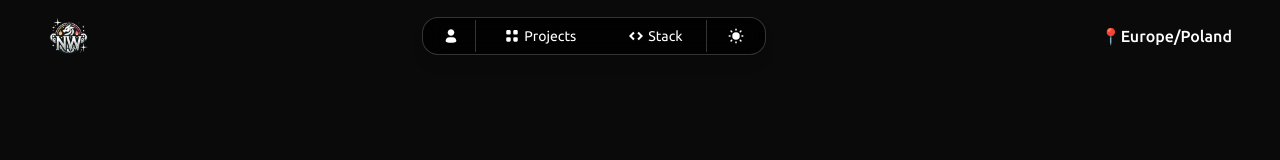
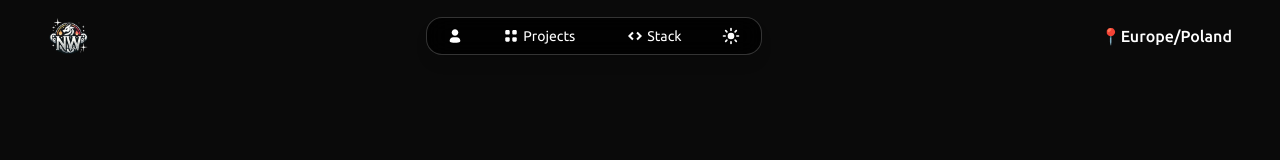
Before and after one commit to NeckitWin/neckitwin.github.io, a React (Vite) app: page /stack in a window 1280 px wide. Shown: the top 160 px of the page. Built offline with nearby package versions, Linux system fonts and the light colour scheme.

Commit message:
refactor: styles and repeat code

```diff
--- a/package.json
+++ b/package.json
@@ -1,7 +1,7 @@
 {
   "name": "neckitwin",
   "private": true,
-  "version": "0.0.0",
+  "version": "1.0.0",
   "homepage": "https://neckitwin.github.io/",
   "type": "module",
   "scripts": {
--- a/src/components/darkModeButton.tsx
+++ b/src/components/darkModeButton.tsx
@@ -14,7 +14,7 @@ const DarkModeButton = () => {
     }, [isDark]);
 
     return (
-        <button className="h-4.5 w-4.5 active:rotate-90 transition cursor-pointer" onClick={() => setIsDark(!isDark)}>{isDark ? <MoonIcon className="fill-black stroke-black" /> : <SunIcon className="fill-white stroke-white" />}</button>
+        <button className="h-5 w-5 active:rotate-90 transition cursor-pointer" onClick={() => setIsDark(!isDark)}>{isDark ? <MoonIcon className="fill-black stroke-black" /> : <SunIcon className="fill-white stroke-white" />}</button>
     )
 }
 
--- a/src/modules/header.tsx
+++ b/src/modules/header.tsx
@@ -1,28 +1,29 @@
+import { Link } from "react-router";
 import DarkModeButton from "../components/darkModeButton";
 import { content } from "../lib/constants/content";
 import DevIcon from "../ui/icons/devIcon";
 import MenuIcon from "../ui/icons/menuIcon";
 import ProfileIcon from "../ui/icons/profileIcon";
 
+const routes = [
+    { path: "/projects", icon: <MenuIcon className="fill-white dark:fill-black h-4 w-4" />, label: content.navigation.projects },
+    { path: "/stack", icon: <DevIcon className="fill-white dark:fill-black h-4 w-4" />, label: content.navigation.stack },
+]
+
 const Header = () => {
     return (
         <header className="w-full text-white dark:text-black flex flex-row justify-between items-center sticky py-4 px-12">
             <img src="neckitwin.png" alt="logo" className="h-10 w-10" />
-            <nav className="bg-black/80 dark:bg-white/80 border border-white/20 dark:border-black/20 backdrop-blur-md rounded-2xl py-0.5 px-1 shadow-lg">
-                <ul className="flex items-center divide-x dark:divide-black/20 divide-white/20 gap-1">
-                    <li>
-                        <button className="py-2 px-4 cursor-pointer rounded-xl dark:hover:bg-black/5 hover:bg-white/20">
-                            <ProfileIcon className="h-4 w-4 fill-white dark:fill-black" />
-                        </button>
-                    </li>
-                    <li>
-                        <ul className="flex items-center gap-1">
-                            <li className="py-1.5 px-6 cursor-pointer rounded-xl dark:hover:bg-black/5 hover:bg-white/20 text-sm flex gap-1 items-center"><MenuIcon className="fill-white h-4 w-4" /><span>{content.navigation.projects}</span></li>
-                            <li className="py-1.5 px-6 cursor-pointer rounded-xl dark:hover:bg-black/5 hover:bg-white/20 text-sm flex gap-1 items-center"><DevIcon className="fill-white h-4 w-4" /><span>{content.navigation.stack}</span></li>
-                        </ul>
-                    </li>
-                    <li className="flex items-center py-1.5 px-4 rounded-xl dark:hover:bg-black/5 hover:bg-white/20"><DarkModeButton /></li>
+            <nav className="bg-black/80 dark:bg-white/80 border border-white/20 dark:border-black/20 backdrop-blur-md rounded-2xl py-0.5 px-1 shadow-lg flex">
+                <Link to='/' className="py-2 px-4 cursor-pointer rounded-xl dark:hover:bg-black/5 hover:bg-white/20">
+                    <ProfileIcon className="h-4 w-4 fill-white dark:fill-black" />
+                </Link>
+                <ul className="flex items-center gap-1">
+                    {routes.map((route) => (
+                        <li key={route.path}><Link to={route.path} className="py-1.5 px-6 cursor-pointer rounded-xl dark:hover:bg-black/5 hover:bg-white/20 text-sm flex gap-1 items-center">{route.icon}<span>{route.label}</span></Link></li>
+                    ))}
                 </ul>
+                <div className="flex items-center py-1.5 px-4 rounded-xl dark:hover:bg-black/5 hover:bg-white/20 cursor-pointer"><DarkModeButton /></div>
             </nav>
             <span className="font-medium">📍Europe/Poland</span>
         </header>
--- a/src/ui/icons/sunIcon.tsx
+++ b/src/ui/icons/sunIcon.tsx
@@ -1,7 +1,7 @@
 const SunIcon = (props: React.SVGProps<SVGSVGElement>) => {
     return (
-        <svg {...props} viewBox="0 0 24 24" xmlns="http://www.w3.org/2000/svg">
-            <path d="M12 3V4M12 20V21M4 12H3M6.31412 6.31412L5.5 5.5M17.6859 6.31412L18.5 5.5M6.31412 17.69L5.5 18.5001M17.6859 17.69L18.5 18.5001M21 12H20M16 12C16 14.2091 14.2091 16 12 16C9.79086 16 8 14.2091 8 12C8 9.79086 9.79086 8 12 8C14.2091 8 16 9.79086 16 12Z" strokeWidth="2" strokeLinecap="round" strokeLinejoin="round" />
+        <svg {...props} xmlns="http://www.w3.org/2000/svg" viewBox="0 0 24 24">
+            <path d="M5 12H3M12 5V3M21 12H19M12 21V19M16.9496 16.9498L18.3638 18.364M5.63602 5.63608L7.05023 7.05029M16.9496 7.0502L18.3638 5.63599M5.63602 18.3639L7.05023 16.9497M15 12C15 13.6569 13.6569 15 12 15C10.3431 15 9 13.6569 9 12C9 10.3431 10.3431 9 12 9C13.6569 9 15 10.3431 15 12Z" strokeWidth="2" strokeLinecap="round" strokeLinejoin="round" />
         </svg>
     )
 }
```
